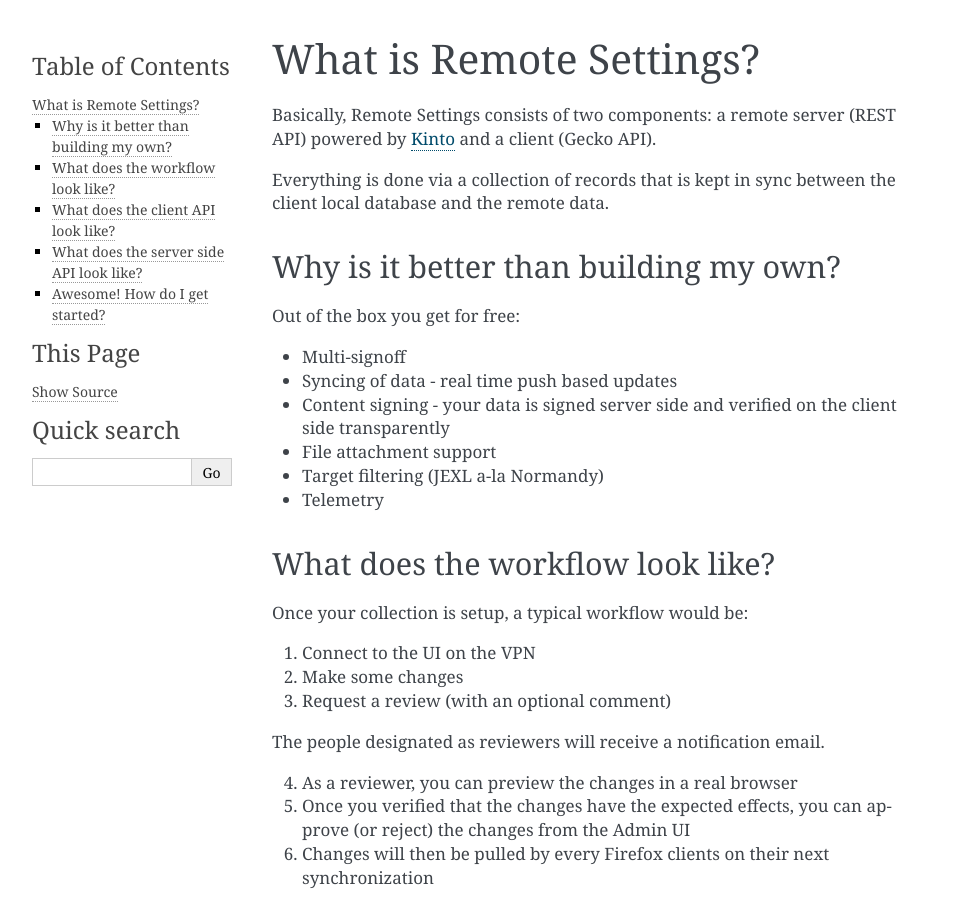
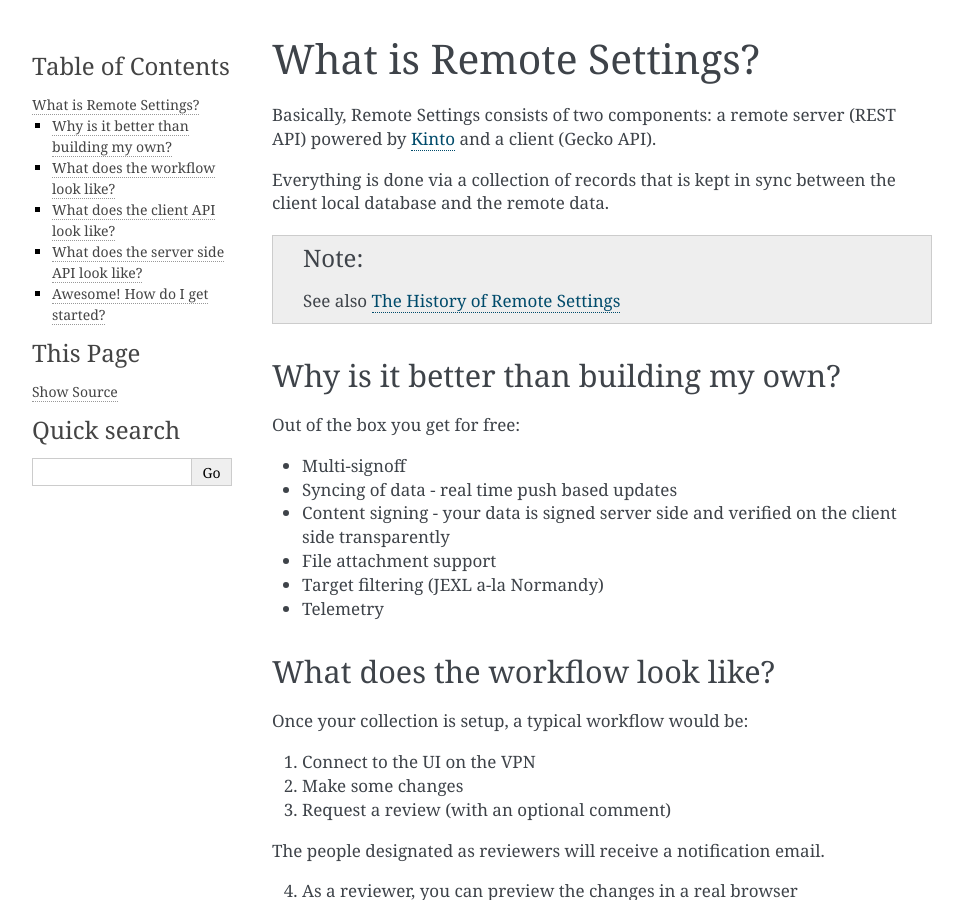
Before and after one commit to mozilla/remote-settings, a Sphinx documentation site: the page built from docs/introduction.rst, in a window 1280 px wide and 900 px high. Shown: the whole window, without its empty margins (148-1111 px from the left). Built offline with Sphinx 7.4.7, drawn with Linux system fonts in a browser that asks for light colours.

Commit message:
Link to history of remote settings

```diff
--- a/docs/introduction.rst
+++ b/docs/introduction.rst
@@ -6,6 +6,10 @@ What is Remote Settings?
 Basically, Remote Settings consists of two components: a remote server (REST API) powered by `Kinto <https://github.com/Kinto/kinto>`_ and a client (Gecko API).
 
 Everything is done via a collection of records that is kept in sync between the client local database and the remote data.
+
+.. note::
+
+    See also `The History of Remote Settings <https://blog.mathieu-leplatre.info/the-history-of-firefox-remote-settings.html>`_
 
 
 Why is it better than building my own?
```
